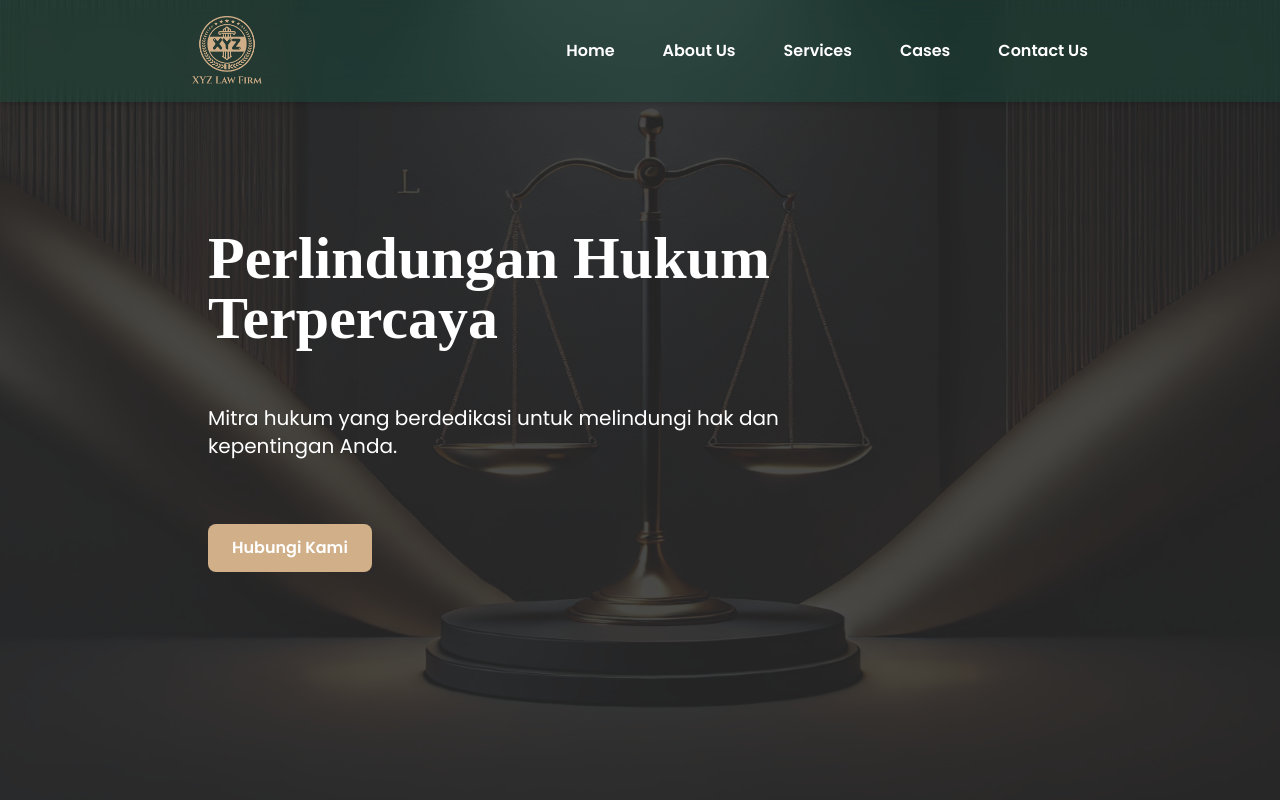
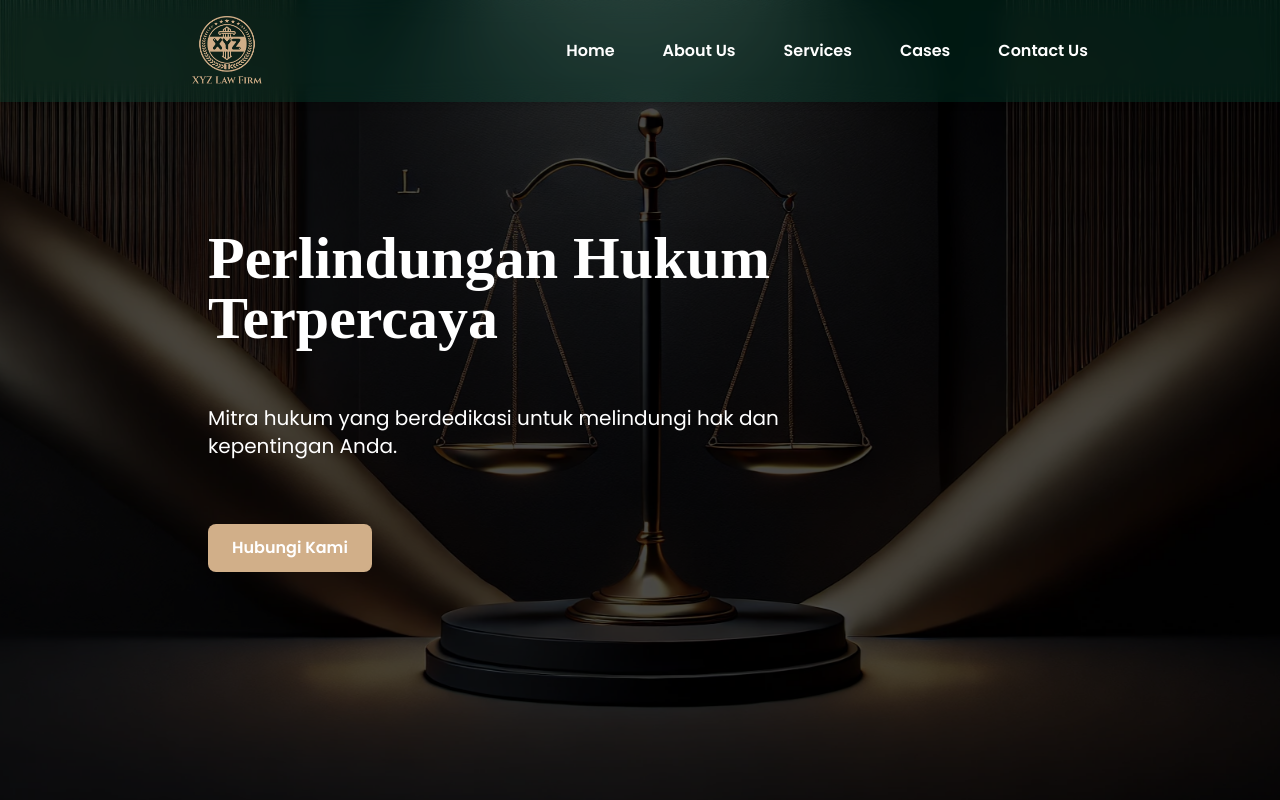
Before and after one commit to BLWARK/sakdjsaoiujheasnjeahwennsjdenanseblawfirm, a Next.js app: page / in a window 1280 px wide. Shown: the top 800 px of the page. Built offline with nearby package versions, Linux system fonts and the light colour scheme.

Commit message:
hero adjustment image

```diff
--- a/components/page-components/hero-sect/Hero-sect.jsx
+++ b/components/page-components/hero-sect/Hero-sect.jsx
@@ -11,7 +11,7 @@ const HeroSection = () => {
           alt="Law Firm Hero"
           layout="fill"
           objectFit="cover"
-          className="zoom-out opacity-50"
+          className="zoom-out "
         />
       </div>
 
```
